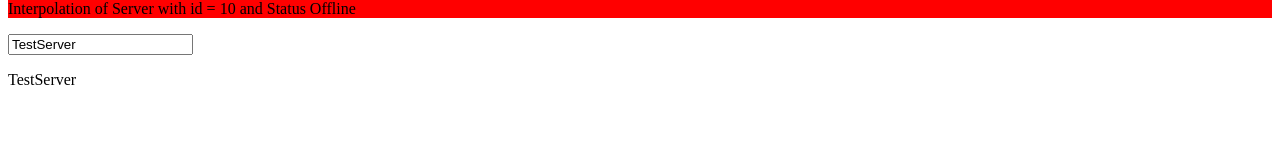
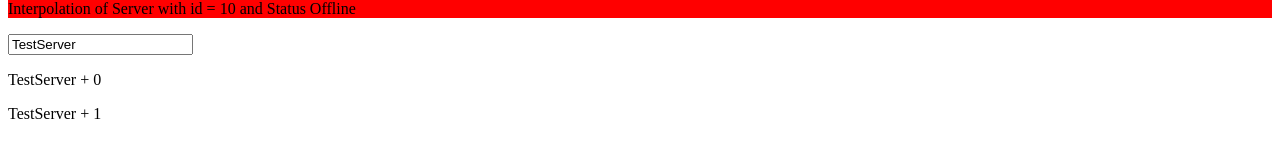
Before and after one commit to nilgupta/angularPractice, an Angular app: page / in a window 1280 px wide. Shown: the part 245-402 px from the top of the page. Built offline with nearby package versions, Linux system fonts and the light colour scheme.

Commit message:
*ngFor with Index

```diff
--- a/src/app/servers/servers.component.html
+++ b/src/app/servers/servers.component.html
@@ -4,7 +4,7 @@
 <!-- <app-server></app-server> -->
   <!-- <input type="text" class="form-control" (input)="onUpdateServerName($event)"> -->
   <input type="text" class="form-control" [(ngModel)]="serverName">
-<p>{{ serverName }}</p>
+<p *ngFor="let server of servers; let indexValue = index">{{ serverName }} + {{indexValue}}</p>
 <ng-template #noServer>
   <p>No Server was created(else block)</p>
 </ng-template>
```
